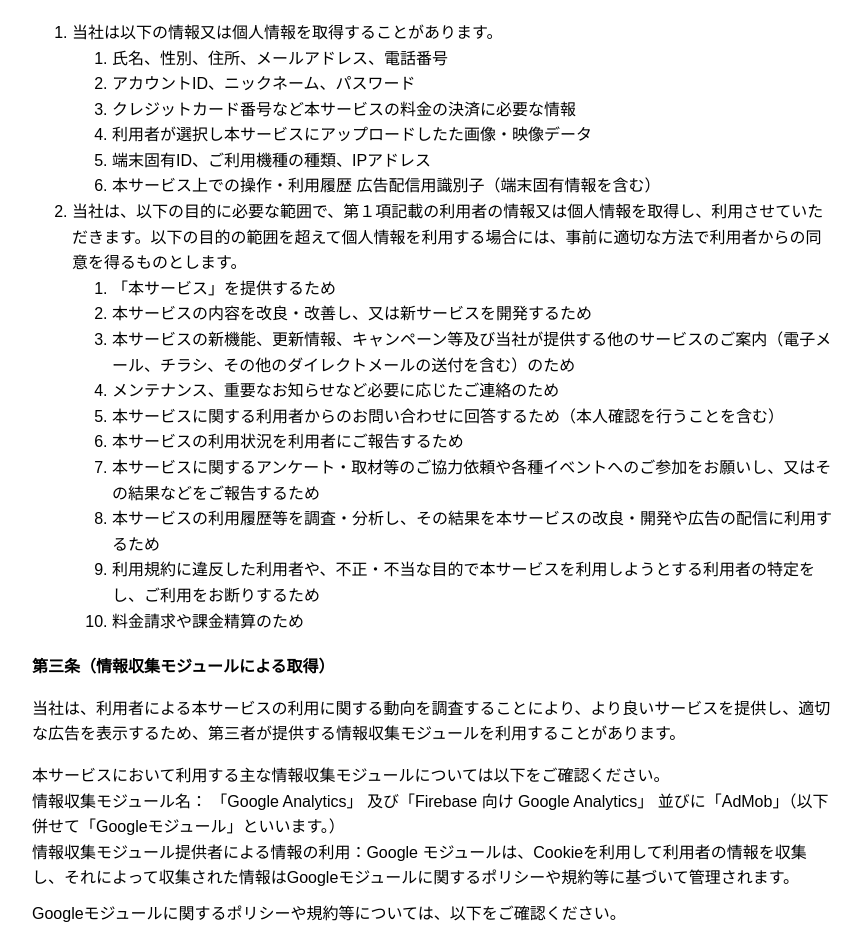
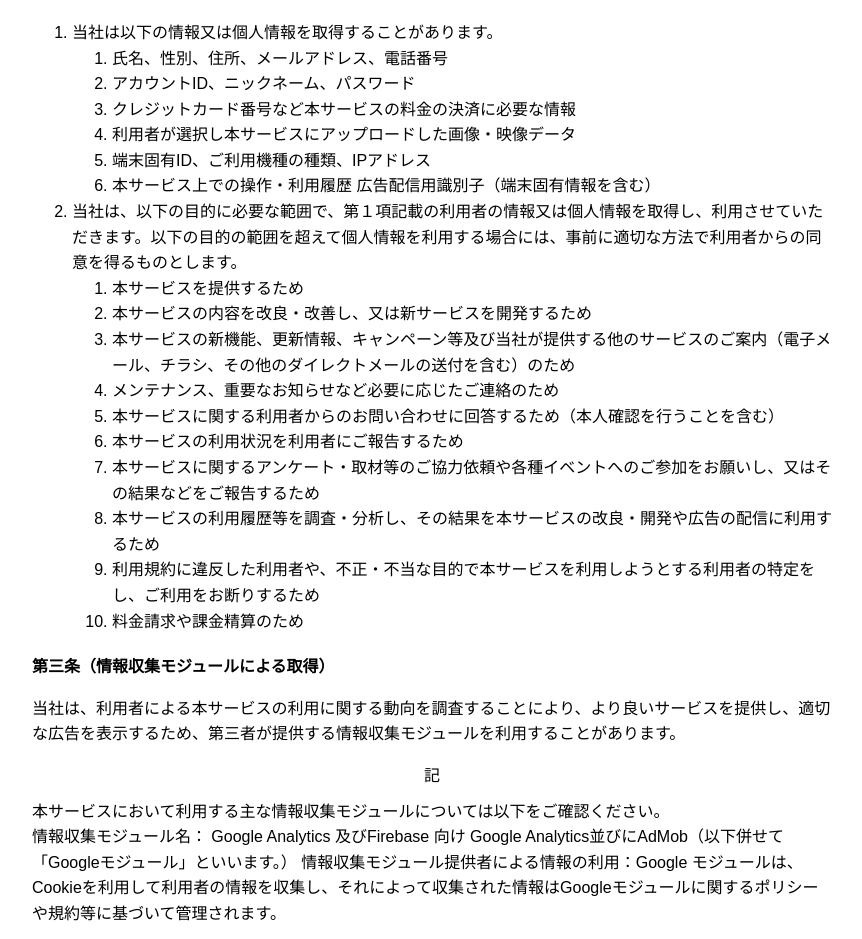
Before and after one commit to gintrick/Privacy-Policy, a React (Create React App) app: page / in a window 1280 px wide. Shown: the part 428-1367 px from the top of the page, without its empty margins (208-1070 px from the left). Built offline with nearby package versions, Linux system fonts and the light colour scheme.

Commit message:
誤字修正

```diff
--- a/src/App.js
+++ b/src/App.js
@@ -59,7 +59,7 @@ function App() {
           <li>氏名、性別、住所、メールアドレス、電話番号</li>
           <li>アカウントID、ニックネーム、パスワード</li>
           <li>クレジットカード番号など本サービスの料金の決済に必要な情報</li>
-          <li>利用者が選択し本サービスにアップロードしたた画像・映像データ</li>
+          <li>利用者が選択し本サービスにアップロードした画像・映像データ</li>
           <li>端末固有ID、ご利用機種の種類、IPアドレス</li>
           <li>
             本サービス上での操作・利用履歴
@@ -70,7 +70,7 @@ function App() {
           当社は、以下の目的に必要な範囲で、第１項記載の利用者の情報又は個人情報を取得し、利用させていただきます。以下の⽬的の範囲を超えて個⼈情報を利⽤する場合には、事前に適切な⽅法で利用者からの同意を得るものとします。
         </li>
         <ol>
-          <li>「本サービス」を提供するため</li>
+          <li>本サービスを提供するため</li>
           <li>本サービスの内容を改良・改善し、又は新サービスを開発するため</li>
           <li>
             本サービスの新機能、更新情報、キャンペーン等及び当社が提供する他のサービスのご案内（電子メール、チラシ、その他のダイレクトメールの送付を含む）のため
@@ -98,13 +98,12 @@ function App() {
       <p>
         当社は、利用者による本サービスの利用に関する動向を調査することにより、より良いサービスを提供し、適切な広告を表示するため、第三者が提供する情報収集モジュールを利用することがあります。
       </p>
+      <div style={{ width: '100%', textAlign: 'center' }}>記</div>
       <div style={divStyle}>
         本サービスにおいて利用する主な情報収集モジュールについては以下をご確認ください。
         <br />
-        情報収集モジュール名： 「Google Analytics」 及び「Firebase 向け Google
-        Analytics」
-        並びに「AdMob」（以下併せて「Googleモジュール」といいます。）
-        <br />
+        情報収集モジュール名： Google Analytics 及びFirebase 向け Google
+        Analytics並びにAdMob（以下併せて「Googleモジュール」といいます。）
         情報収集モジュール提供者による情報の利用：Google
         モジュールは、Cookieを利用して利用者の情報を収集し、それによって収集された情報はGoogleモジュールに関するポリシーや規約等に基づいて管理されます。
       </div>
@@ -215,6 +214,9 @@ function App() {
 
       {/* 第十一条 */}
       <div style={sectionStyle}>第十一条（苦情及び相談への対応）</div>
+      <p>
+        当社は、個人情報の取扱いに関する利用者からの苦情、相談を受け付け、適切かつ迅速に対応いたします。また、利用者からの当該個人情報の開示、訂正、追加、削除、利用又は提供の拒否などのご要望に対しても、迅速かつ適切に対応いたします。
+      </p>
 
       {/* 第十二条 */}
       <div style={sectionStyle}>第十二条（お問い合わせ窓口）</div>
@@ -231,7 +233,7 @@ function App() {
       </div>
 
       <div style={divStyle}>
-        <p>2023年12月26日制定・施行</p>
+        <p>2024年01月09日制定・施行</p>
       </div>
     </div>
   );
```
